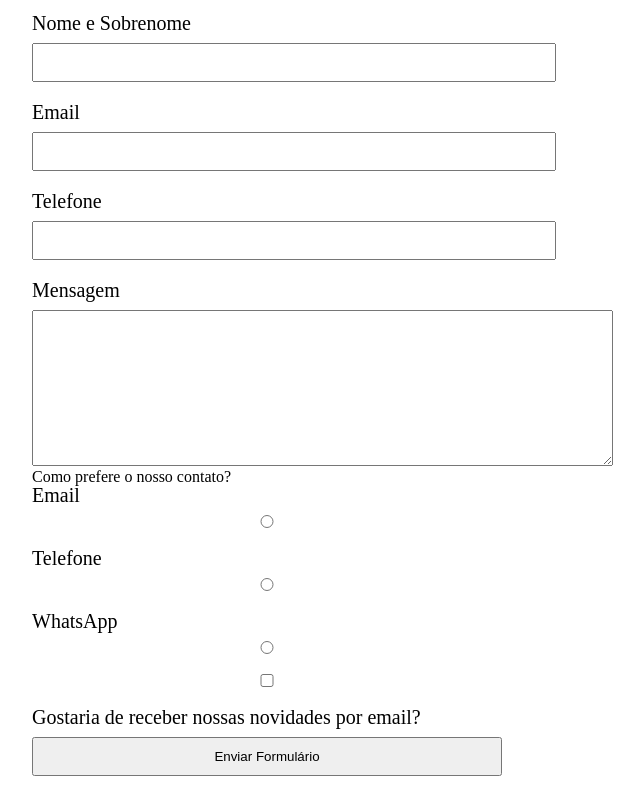
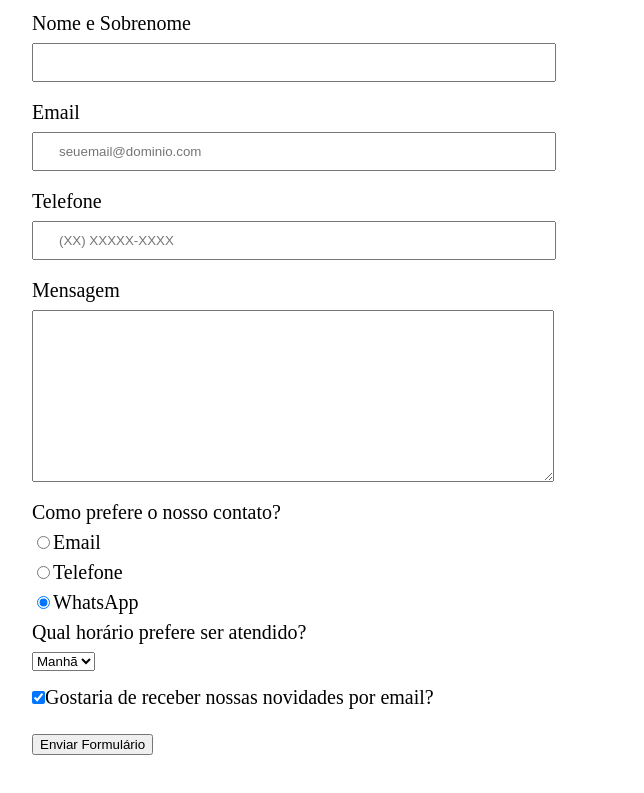
Before and after one commit to LeonardoKleimpaul/alura-one, a plain HTML site: page HTLM_CSS/Barbeiaria_Alura/contato.html in a window 1280 px wide. Shown: the part 320-1113 px from the top of the page, without its empty margins (138-782 px from the left). Drawn offline with Linux system fonts and the light colour scheme.

Commit message:
melhorias

```diff
--- a/HTLM_CSS/Barbeiaria_Alura/contato.html
+++ b/HTLM_CSS/Barbeiaria_Alura/contato.html
@@ -10,7 +10,7 @@
     <header>
       <div class="caixa">
         <h1>
-          <img src="imagens/logo.png" alt="" />
+          <img src="imagens/logo.png" alt="Logo da Barbearia Alura" />
         </h1>
         <nav>
           <ul>
@@ -25,49 +25,85 @@
     <main>
       <form action="">
         <label for="nomesobrenome">Nome e Sobrenome</label>
-        <input type="text" id="nomesobrenome" />
+        <input type="text" id="nomesobrenome" class="input-padrao" required />
 
         <label for="email">Email</label>
-        <input type="text" id="email" />
+        <input
+          type="email"
+          id="email"
+          class="input-padrao"
+          required
+          placeholder="seuemail@dominio.com"
+        />
 
         <label for="telefone">Telefone</label>
-        <input type="text" id="telefone" />
+        <input
+          type="tel"
+          id="telefone"
+          class="input-padrao"
+          required
+          placeholder="(XX) XXXXX-XXXX"
+        />
 
         <label for="mensagem">Mensagem</label>
-        <textarea id="mensagem" cols="70" rows="10"></textarea>
+        <textarea
+          id="mensagem"
+          class="input-padrao"
+          cols="70"
+          rows="10"
+          required
+        ></textarea>
 
-        <div class="">
-          <p>Como prefere o nosso contato?</p>
-          <label for="radio-email">Email</label>
-          <input type="radio" name="contato" value="email" id="radio-email" />
+        <fieldset class="">
+          <legend class="">Como prefere o nosso contato?</legend>
+          <label for="radio-email">
+            <input
+              type="radio"
+              name="contato"
+              value="email"
+              id="radio-email"
+            />Email</label
+          >
 
-          <label for="radio-telefone">Telefone</label>
+          <label for="radio-telefone">
             <input
               type="radio"
               name="contato"
               value="telefone"
               id="radio-telefone"
-          />
+            />Telefone</label
+          >
 
-          <label for="radio-whatsapp">WhatsApp</label>
+          <label for="radio-whatsapp">
             <input
               type="radio"
               name="contato"
               value="whatsapp"
               id="radio-whatsapp"
-          />
-        </div>
+              checked
+            />WhatsApp</label
+          >
+        </fieldset>
+
+        <fieldset>
+          <legend>Qual horário prefere ser atendido?</legend>
+          <select name="" id="">
+            <option>Manhã</option>
+            <option>Tarde</option>
+            <option>Noite</option>
+          </select>
+        </fieldset>
 
         <label
-          ><input type="checkbox" />Gostaria de receber nossas novidades por
-          email?</label
+          ><input class="checkbox" type="checkbox" checked />Gostaria de receber
+          nossas novidades por email?</label
         >
         <input type="submit" value="Enviar Formulário" />
       </form>
     </main>
 
     <footer>
-      <img src="imagens/logo-branco.png" />
+      <img src="imagens/logo-branco.png" alt="Logo da Barbearia Alura" />
       <p class="copyright">&copy; Copyright Barbearia Alura - 2022</p>
     </footer>
   </body>
--- a/HTLM_CSS/Barbeiaria_Alura/style.css
+++ b/HTLM_CSS/Barbeiaria_Alura/style.css
@@ -99,15 +99,20 @@ form {
   margin: 40px 0;
 }
 
-form label {
+form label,
+form legend {
   display: block;
   font-size: 20px;
   margin: 0 0 10px;
 }
 
-form input {
+.input-padrao {
   display: block;
   margin: 0 0 20px;
   padding: 10px 25px;
   width: 50%;
 }
+
+.checkbox {
+  margin: 20px 0;
+}
```
Lines whose indentation alone changed are shown as unchanged.
